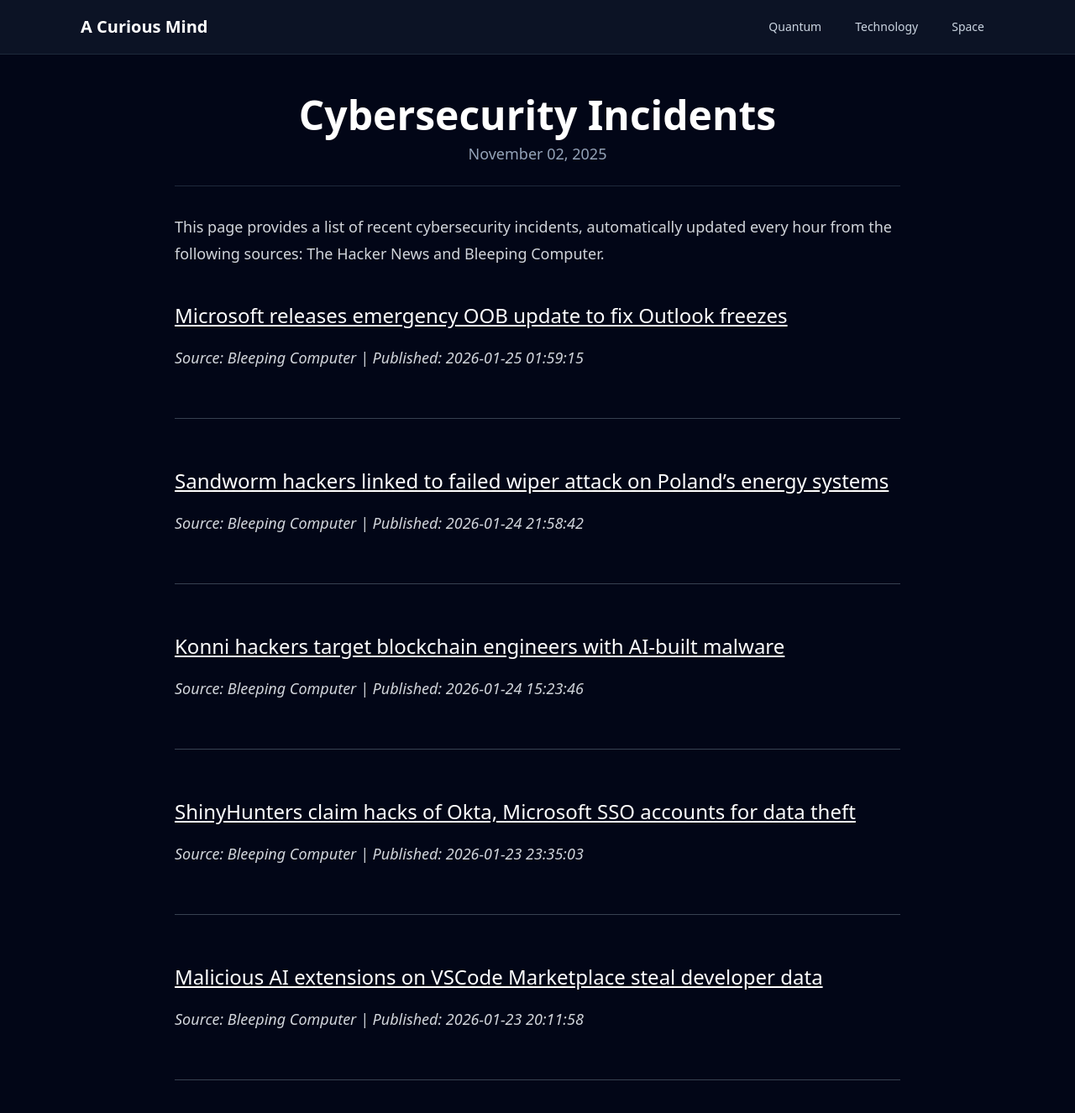
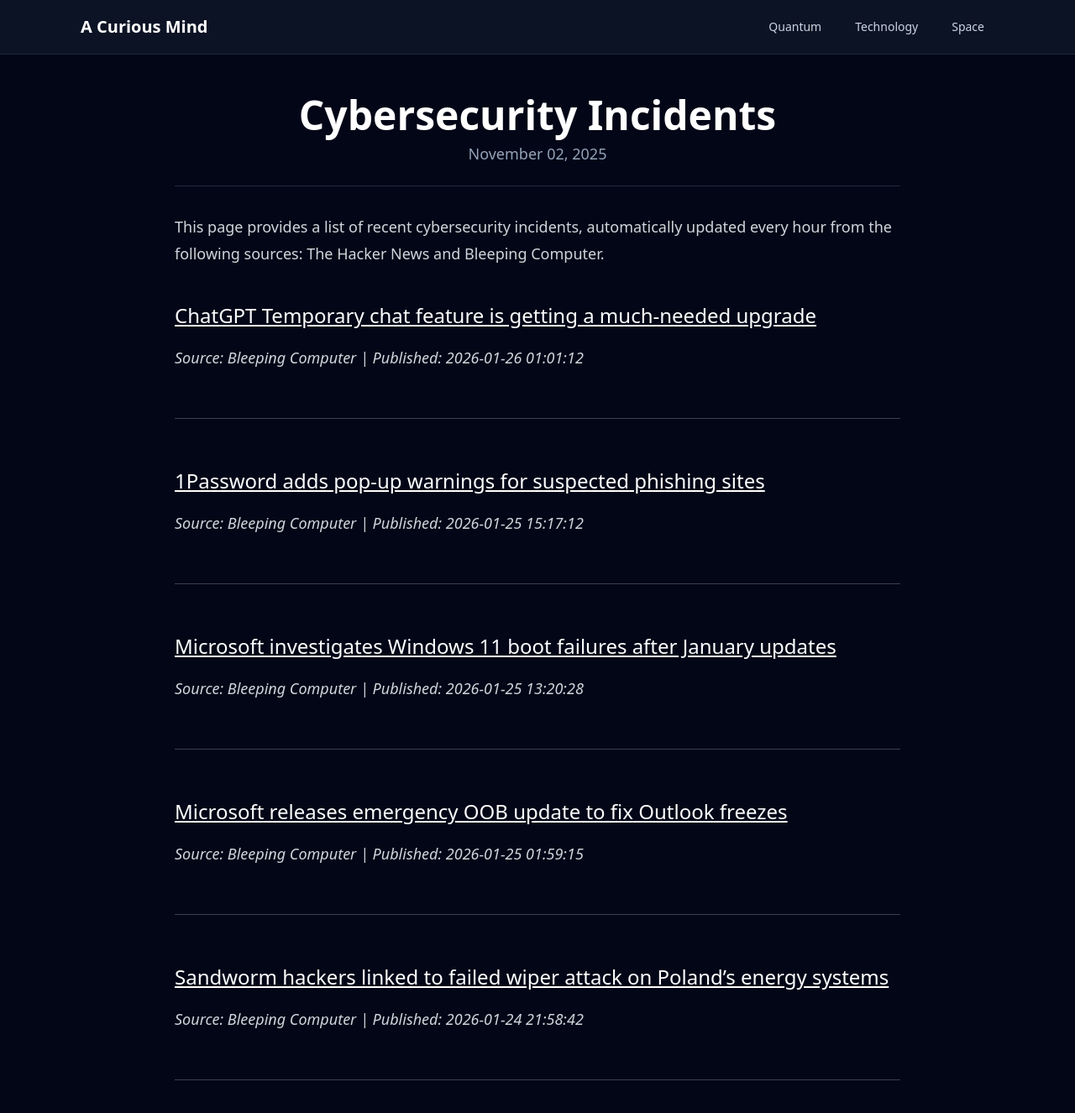
Before and after one commit to onehl7/onehl7.github.io, a Jekyll site: the page built from _posts/2025-11-02-cybersecurity-incidents.md, in a window 1280 px wide and 1400 px high. Shown: the top 1326 px of the window at 84% size. Built offline with Jekyll 4.4.1, drawn with Linux system fonts in a browser that asks for light colours; nearby versions of some CDN libraries.

Commit message:
Update news data

```diff
--- a/_data/news.json
+++ b/_data/news.json
@@ -1,4 +1,22 @@
 [
+  {
+    "source": "Bleeping Computer",
+    "title": "ChatGPT Temporary chat feature is getting a much-needed upgrade",
+    "link": "https://www.bleepingcomputer.com/news/artificial-intelligence/chatgpt-temporary-chat-feature-is-getting-a-much-needed-upgrade/",
+    "published": "2026-01-26 01:01:12"
+  },
+  {
+    "source": "Bleeping Computer",
+    "title": "1Password adds pop-up warnings for suspected phishing sites",
+    "link": "https://www.bleepingcomputer.com/news/security/1password-adds-pop-up-warnings-for-suspected-phishing-sites/",
+    "published": "2026-01-25 15:17:12"
+  },
+  {
+    "source": "Bleeping Computer",
+    "title": "Microsoft investigates Windows 11 boot failures after January updates",
+    "link": "https://www.bleepingcomputer.com/news/microsoft/microsoft-investigates-windows-11-boot-failures-after-january-updates/",
+    "published": "2026-01-25 13:20:28"
+  },
   {
     "source": "Bleeping Computer",
     "title": "Microsoft releases emergency OOB update to fix Outlook freezes",
@@ -10,23 +28,5 @@
     "title": "Sandworm hackers linked to failed wiper attack on Poland\u2019s energy systems",
     "link": "https://www.bleepingcomputer.com/news/security/sandworm-hackers-linked-to-failed-wiper-attack-on-polands-energy-systems/",
     "published": "2026-01-24 21:58:42"
-  },
-  {
-    "source": "Bleeping Computer",
-    "title": "Konni hackers target blockchain engineers with AI-built malware",
-    "link": "https://www.bleepingcomputer.com/news/security/konni-hackers-target-blockchain-engineers-with-ai-built-malware/",
-    "published": "2026-01-24 15:23:46"
-  },
-  {
-    "source": "Bleeping Computer",
-    "title": "ShinyHunters claim hacks of Okta, Microsoft SSO accounts for data theft",
-    "link": "https://www.bleepingcomputer.com/news/security/shinyhunters-claim-to-be-behind-sso-account-data-theft-attacks/",
-    "published": "2026-01-23 23:35:03"
-  },
-  {
-    "source": "Bleeping Computer",
-    "title": "Malicious AI extensions on VSCode Marketplace steal developer data",
-    "link": "https://www.bleepingcomputer.com/news/security/malicious-ai-extensions-on-vscode-marketplace-steal-developer-data/",
-    "published": "2026-01-23 20:11:58"
   }
 ]
```
